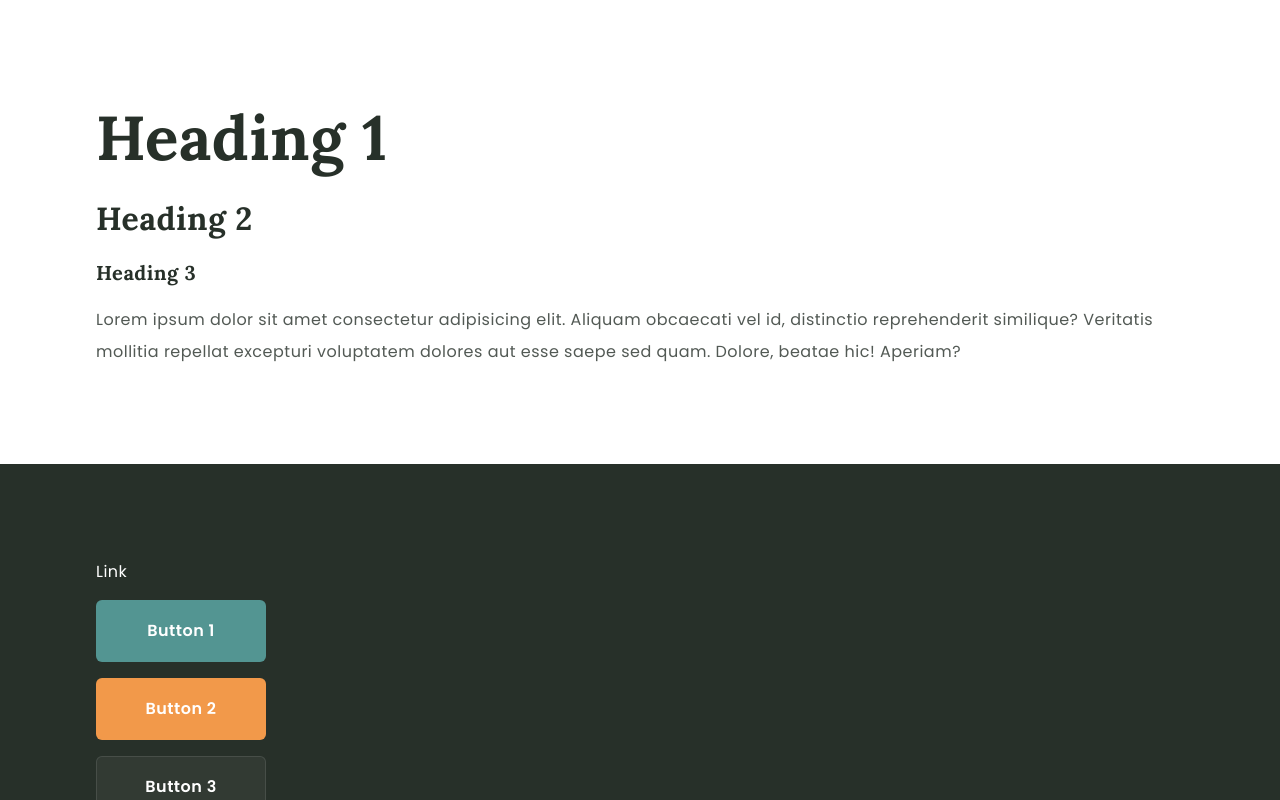
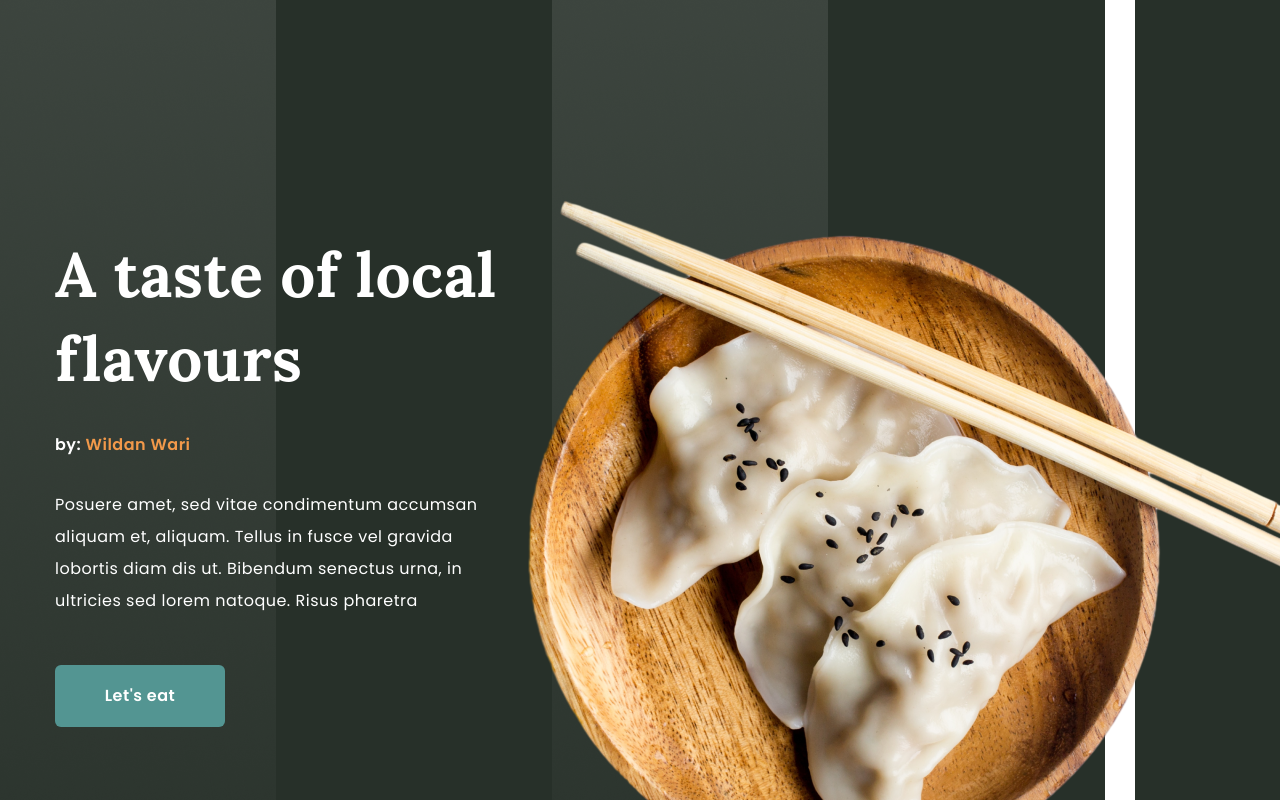
Before and after one commit to bdancost/wfood, a Next.js app: page / in a window 1280 px wide. Shown: the top 800 px of the page. Built offline with nearby package versions, Linux system fonts and the light colour scheme.

Commit message:
Configurando página hero

```diff
--- a/app/page.jsx
+++ b/app/page.jsx
@@ -1,9 +1,12 @@
 import StyleGuide from "@/components/StyleGuide";
+import Hero from "@/components/Hero";
 
 export default function Home() {
   return (
     <main className="w-full max-w-[1440px] bg-white mx-auto overflow-hidden">
-      <StyleGuide />
+      <Hero />
+      {/* <StyleGuide /> */}
+      <div className="h-[4000px]"></div>
     </main>
   );
 }
--- a/components/Hero.jsx
+++ b/components/Hero.jsx
@@ -1,5 +1,83 @@
+"use client";
+
+import Image from "next/image";
+import { motion } from "framer-motion";
+import { fadeIn } from "@/variants";
+import { Button } from "@/components/ui/button";
+
 const Hero = () => {
-  return <section>Hero</section>;
+  return (
+    <section
+      className="bg-hero bg-no-repeat relative xl:bg-cover xl:h-[1098px] py-40 pb-32 xl:py-0"
+      id="home"
+    >
+      <div className="container mx-auto">
+        {/* text & img */}
+        <div className="flex items-center xl:h-[960px]">
+          {/* text */}
+          <div className="w-full xl:max-w-[460px] text-center xl:text-left">
+            <motion.h1
+              variants={fadeIn("down", 0.2)}
+              initial="hidden"
+              whileInView={"show"}
+              viewport={{ once: false, amount: 0.4 }}
+              className="text-white mb-7"
+            >
+              A taste of local <br /> flavours
+            </motion.h1>
+            <motion.p
+              variants={fadeIn("down", 0.4)}
+              initial="hidden"
+              whileInView={"show"}
+              viewport={{ once: false, amount: 0.4 }}
+              className="text-white font-semibold mb-7"
+            >
+              by: <span className="text-orange">Wildan Wari</span>
+            </motion.p>
+            <motion.p
+              variants={fadeIn("down", 0.6)}
+              initial="hidden"
+              whileInView={"show"}
+              viewport={{ once: false, amount: 0.4 }}
+              className="text-white mb-12 max-w-lg mx-auto xl:max-w-none xl:mx-0"
+            >
+              Posuere amet, sed vitae condimentum accumsan aliquam et, aliquam.
+              Tellus in fusce vel gravida lobortis diam dis ut. Bibendum
+              senectus urna, in ultricies sed lorem natoque. Risus pharetra
+            </motion.p>
+            <motion.div
+              variants={fadeIn("down", 0.8)}
+              initial="hidden"
+              whileInView={"show"}
+              viewport={{ once: false, amount: 0.4 }}
+            >
+              <Button> Let's eat</Button>
+            </motion.div>
+          </div>
+          {/* image */}
+          <motion.div
+            variants={fadeIn("up", 0.8)}
+            initial="hidden"
+            whileInView={"show"}
+            viewport={{ once: false, amount: 0.1 }}
+            className="hidden xl:flex xl:absolute xl:top-[200px] xl:right-0"
+          >
+            <Image src="/hero/plate.png" width={756} height={682} alt="plate" />
+          </motion.div>
+        </div>
+      </div>
+      {/* coffee img */}
+      <motion.div
+        variants={fadeIn("up", 1.2)}
+        initial="hidden"
+        whileInView={"show"}
+        viewport={{ once: false, amount: 0.1 }}
+        className="hidden xl:flex xl:relative xl:-top-36"
+      >
+        <Image src="/hero/coffee.png" width={386} height={404} alt="coffee" />
+      </motion.div>
+    </section>
+  );
 };
 
 export default Hero;
--- /dev/null
+++ b/variants.js
@@ -0,0 +1,26 @@
+export const fadeIn = (direction, delay) => {
+  return {
+    hidden: {
+      y: direction === 'up' ? 80 : direction === 'down' ? -80 : 0,
+      opacity: 0,
+      x: direction === 'left' ? 80 : direction === 'right' ? -80 : 0,
+      transition: {
+        type: 'tween',
+        duration: 1.5,
+        delay: delay,
+        ease: [0.25, 0.6, 0.3, 0.8],
+      },
+    },
+    show: {
+      y: 0,
+      x: 0,
+      opacity: 1,
+      transition: {
+        type: 'tween',
+        duration: 1.4,
+        delay: delay,
+        ease: [0.25, 0.25, 0.25, 0.75],
+      },
+    },
+  };
+};
```
